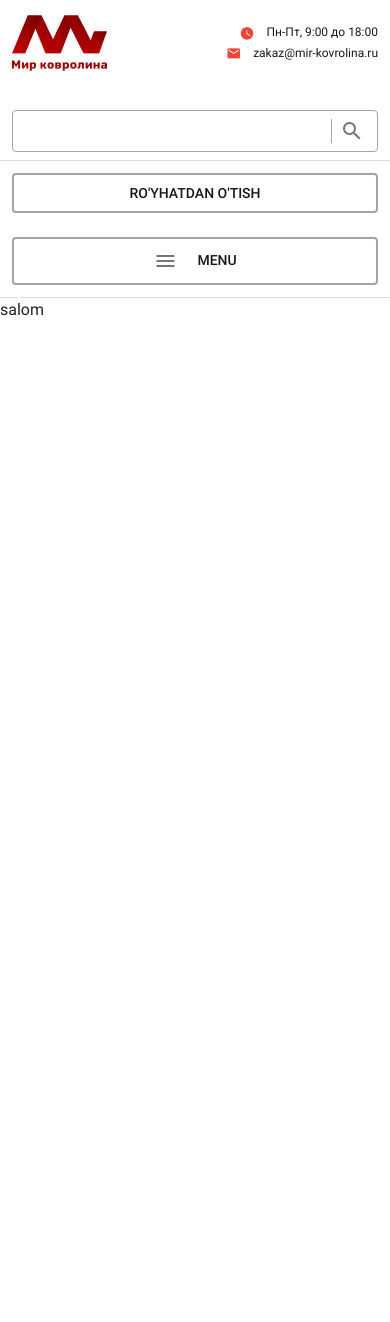
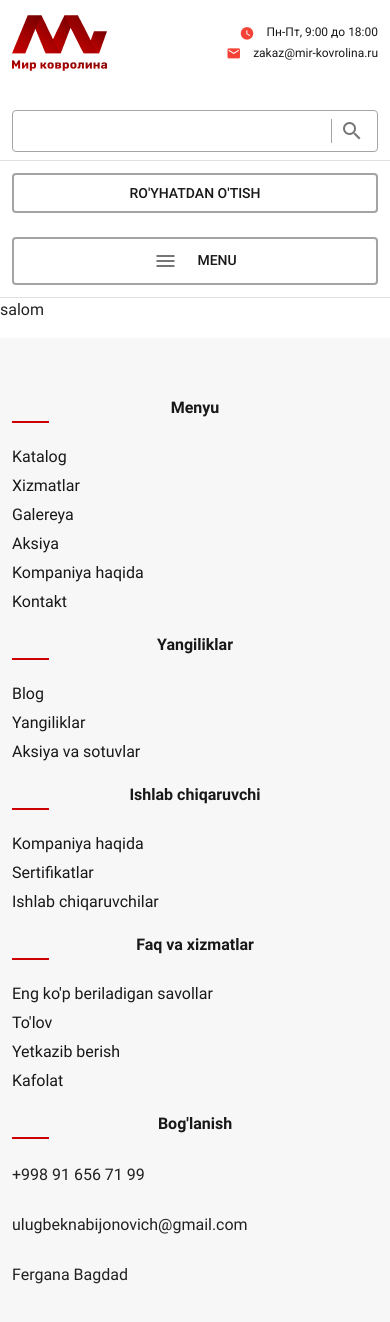
Before and after one commit to Ulugbek-Mominjonov/mebel-savdo, a Vue app: page / in a window 390 px wide. Shown: the top 1322 px of the page. Before the commit the page ends 844 px from the top, so only its background shows below. Built offline with nearby package versions, Linux system fonts and the light colour scheme.

Commit message:
add site footer responsive design

```diff
--- a/src/App.vue
+++ b/src/App.vue
@@ -88,9 +88,7 @@ img {
 .link {
   display: block;
 }
-footer {
-  display: none;
-}
+
 .v-navigation-drawer__content {
   padding: 20px;
 }
--- a/src/components/SiteFooter.vue
+++ b/src/components/SiteFooter.vue
@@ -1,8 +1,8 @@
 <template>
   <footer>
     <v-container>
-      <v-row>
-        <v-col cols="2" class="footer-menu">
+      <v-row justify="center" justify-sm="start">
+        <v-col cols="12" sm="6" md="4" lg="2" class="text-center text-sm-left footer-menu">
           <h4 class="footer-title">Menyu</h4>
           <ul class="list-unstyle footer-list">
             <li class="footer-item">
@@ -25,7 +25,7 @@
             </li>
           </ul>
         </v-col>
-        <v-col cols="2" class="footer-news">
+        <v-col cols="12" sm="6" md="4" lg="2" class="text-center text-sm-left footer-news">
           <h4 class="footer-title">Yangiliklar</h4>
           <ul class="list-unstyle footer-list">
             <li class="footer-item">
@@ -39,7 +39,7 @@
             </li>
           </ul>
         </v-col>
-        <v-col cols="3" class="footer-product">
+        <v-col cols="12" sm="6" md="4" lg="3" class="text-center text-sm-left footer-product">
           <h4 class="footer-title">Ishlab chiqaruvchi</h4>
           <ul class="list-unstyle footer-list">
             <li class="footer-item">
@@ -53,7 +53,7 @@
             </li>
           </ul>
         </v-col>
-        <v-col cols="2" class="footer-faq">
+        <v-col cols="12" sm="6" md="4" lg="2" class="text-center text-sm-left footer-faq">
           <h4 class="footer-title">Faq va xizmatlar</h4>
           <ul class="list-unstyle footer-list">
             <li class="footer-item">
@@ -70,7 +70,7 @@
             </li>
           </ul>
         </v-col>
-        <v-col cols="3" class="connect">
+        <v-col cols="12" sm="6" md="4" lg="3" class="text-center text-sm-left connect">
           <h4 class="footer-title">Bog'lanish</h4>
           <ul class="list-unstyle footer-list">
             <li class="footer-item">
--- a/src/components/SiteNav.vue
+++ b/src/components/SiteNav.vue
@@ -172,7 +172,7 @@
     <v-container class="d-block d-md-none">
       <v-row align="center">
         <v-col cols="12" sm="6" class="text-center mobile">
-          <button class="register-btn d-block">
+          <button class="register-btn d-block" @click="dialog = true">
             <span>Ro'yhatdan o'tish</span>
           </button>
         </v-col>
```
